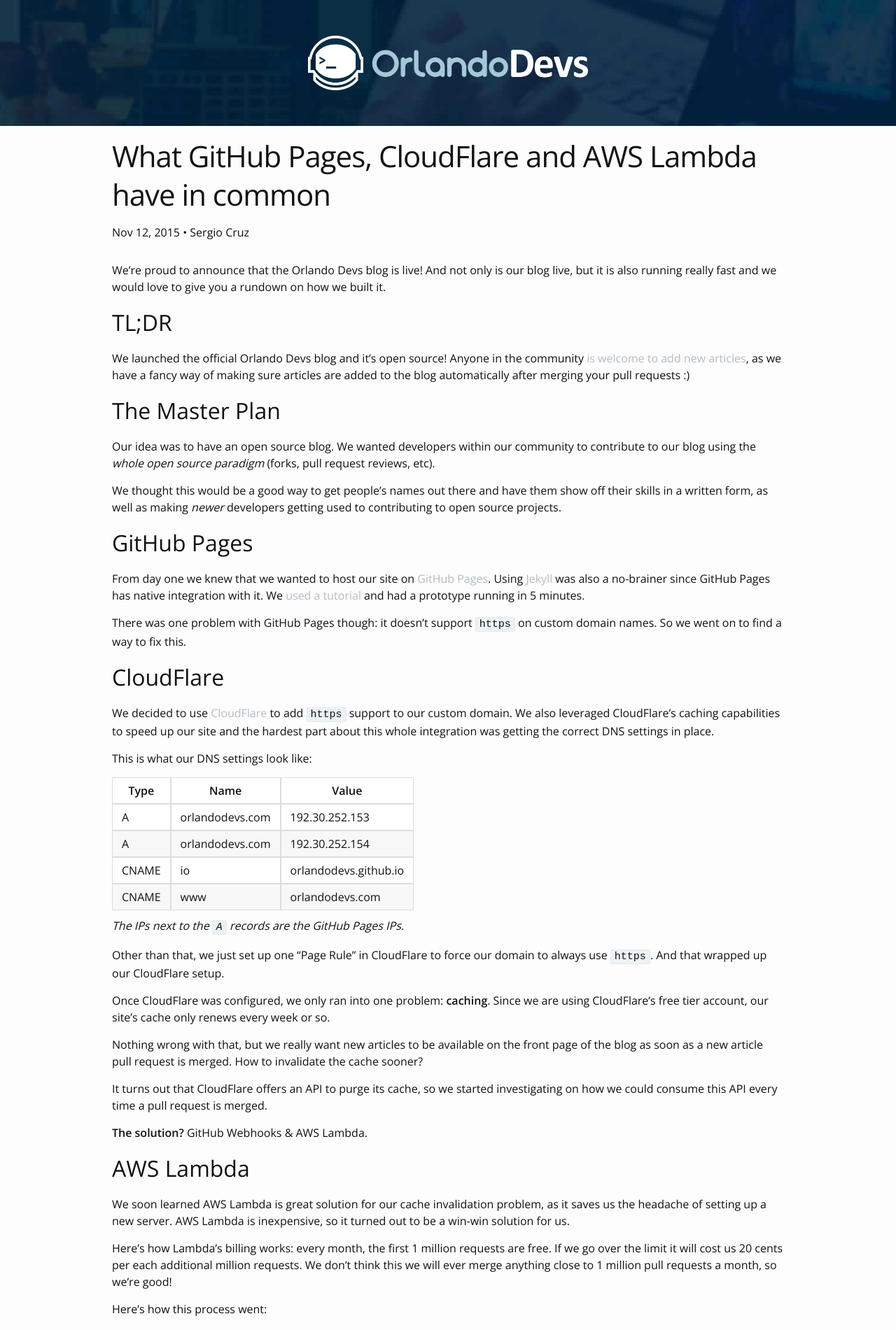
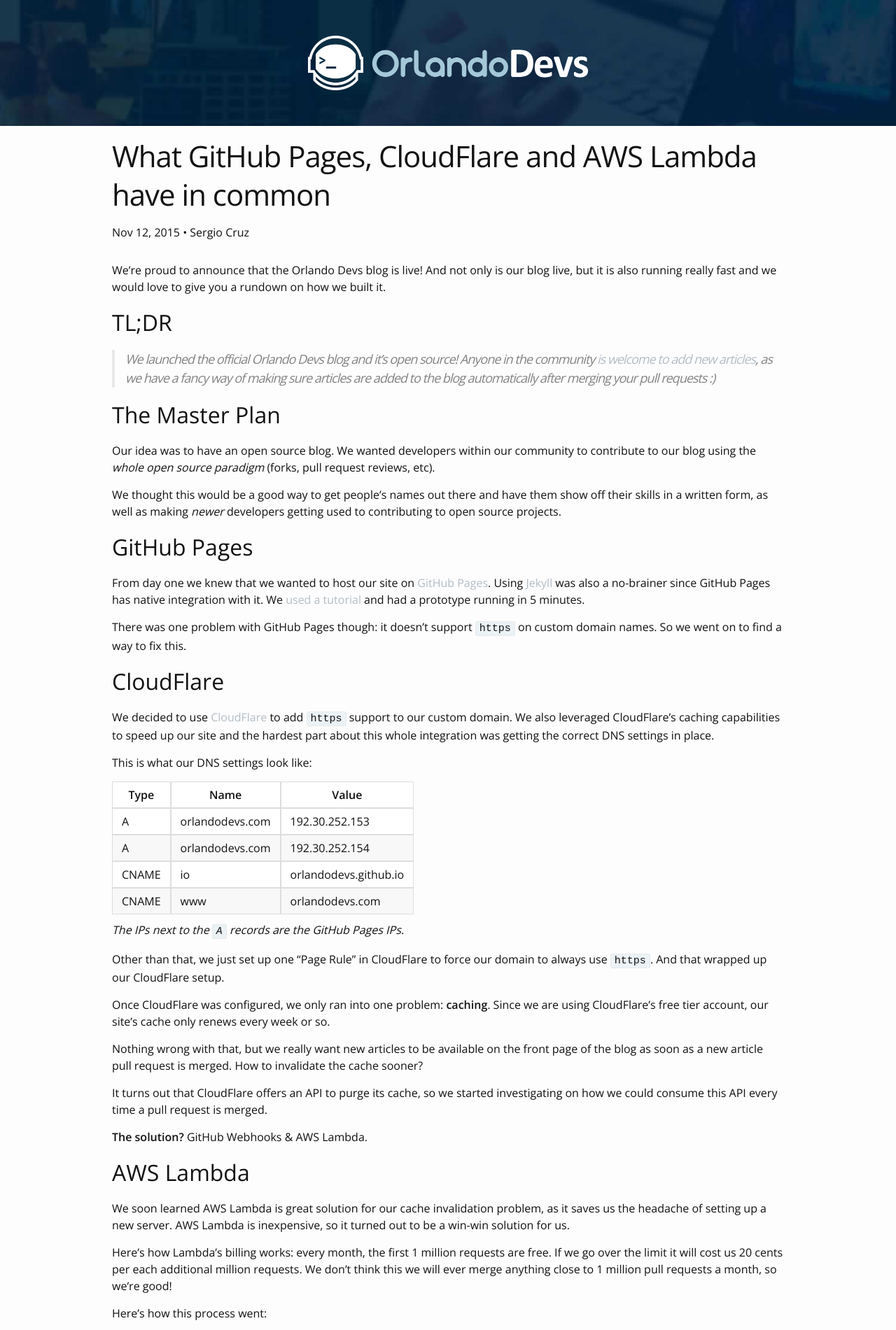
Before and after one commit to OrlandoDevs/orlandodevs.github.io, a Jekyll site: the page built from _posts/2015-11-19-github-pages-cloudfront-aws-lambda.md, in a window 1280 px wide. Shown: the top 1901 px of the page at 70% size. Built offline with Jekyll 4.4.1, drawn with Linux system fonts in a browser that asks for light colours.

Commit message:
details, details

```diff
--- a/_posts/2015-11-19-github-pages-cloudfront-aws-lambda.md
+++ b/_posts/2015-11-19-github-pages-cloudfront-aws-lambda.md
@@ -13,7 +13,7 @@
 
 ## TL;DR
 
-We launched the official Orlando Devs blog and it's open source! Anyone in the community [is welcome to add new articles](https://github.com/OrlandoDevs/orlandodevs.github.io/blob/master/CONTRIBUTING.md), as we have a fancy way of making sure articles are added to the blog automatically after merging your pull requests :)
+> We launched the official Orlando Devs blog and it's open source! Anyone in the community [is welcome to add new articles](https://github.com/OrlandoDevs/orlandodevs.github.io/blob/master/CONTRIBUTING.md), as we have a fancy way of making sure articles are added to the blog automatically after merging your pull requests :)
 
 ## The Master Plan
 
```
